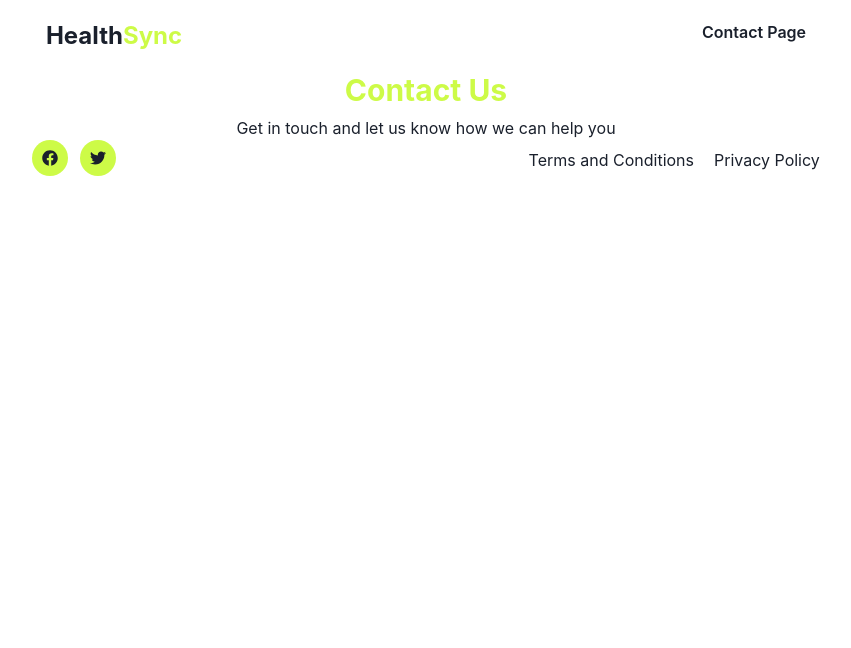
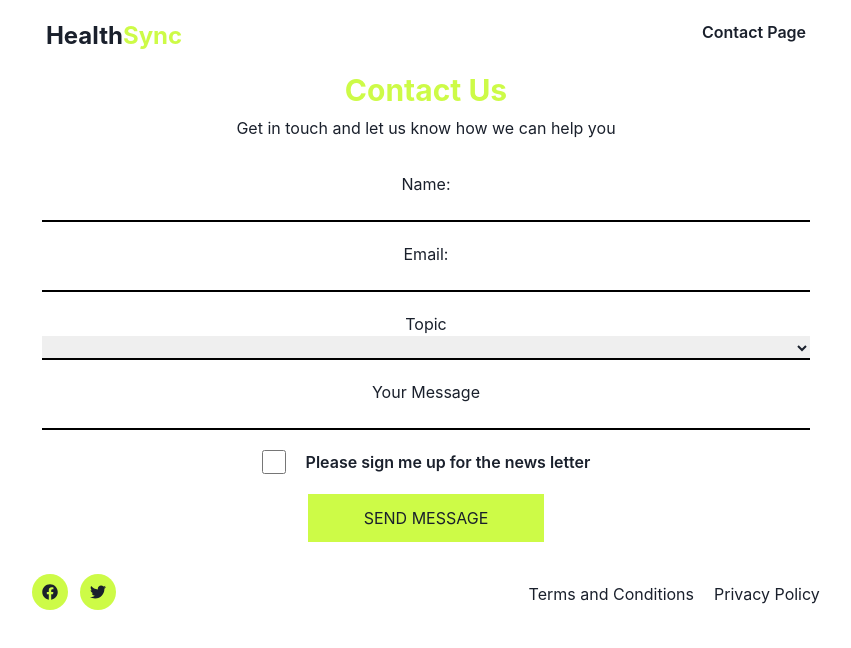
Before and after one commit to Leeyah-123/HealthSync, a React (Vite) app: page / in a window 1280 px wide. Shown: the top 648 px of the page, without its empty margins (214-1065 px from the left). Built offline with nearby package versions, Linux system fonts and the light colour scheme.

Commit message:
contactpage form 	modified:   src/components/compound/contactmain.jsx 	new file:   src/components/simple/contactpage/component/Contform.jsx

```diff
--- a/src/components/compound/contactmain.jsx
+++ b/src/components/compound/contactmain.jsx
@@ -1,11 +1,13 @@
 import Contheader from "../simple/contactpage/Contheader"
 import Contfooter from "../simple/contactpage/Contfooter"
 import Conthero from "../simple/contactpage/component/Conthero"
+import Contform from "../simple/contactpage/component/Contform"
 const Contactmain = () => {
     return (
         <>
             <Contheader />
             <Conthero />
+            <Contform />
             <Contfooter />
         </>
     )
--- /dev/null
+++ b/src/components/simple/contactpage/component/Contform.jsx
@@ -0,0 +1,39 @@
+const Contform = () => {
+    return (
+        <form className="space-y-5 py-8">
+            <div className="grid  text-center ">
+                <label htmlFor="name" className="capitalize">name:</label>
+                <input type="text" className="border-b-2 outline-none border-black w-4/5 md:w-3/5 mx-auto" />
+            </div>
+            <div className='grid  text-center capitalize'>
+                <label htmlFor="">email:</label>
+                <input type="email" className="border-b-2 outline-none border-black w-4/5 md:w-3/5 mx-auto" />
+            </div>
+            <div className='grid  text-center capitalize'>
+                <label htmlFor="">topic</label>
+                <select name="" id="" className="border-b-2 outline-none border-black w-4/5 md:w-3/5 mx-auto capitalize">
+                    <option className="hover:bg-lemon"></option>
+                    <option>workout</option>
+                    <option>nutrition</option>
+                    <option>health</option>
+                </select>
+            </div>
+            <div className="grid  text-center ">
+                <label htmlFor="name" className="capitalize">your message</label>
+                <input type="text" className="border-b-2 outline-none border-black w-4/5 md:w-3/5 mx-auto" />
+            </div>
+            <div className="flex justify-center space-x-5  text-center mx-8">
+                <input type="checkbox" name="" id="" className="w-6 h-6 " />
+                <p className="font-semibold">Please sign me up for the news letter</p>
+            </div>
+            <div className="mx-auto   text-center">
+                <button type="submit" onClick={(e) => e.preventDefault()}
+                    className="bg-lemon py-3 px-14 uppercase"
+                    aria-label="submit button"
+                >send message </button>
+            </div>
+        </form>
+    )
+}
+
+export default Contform
```
